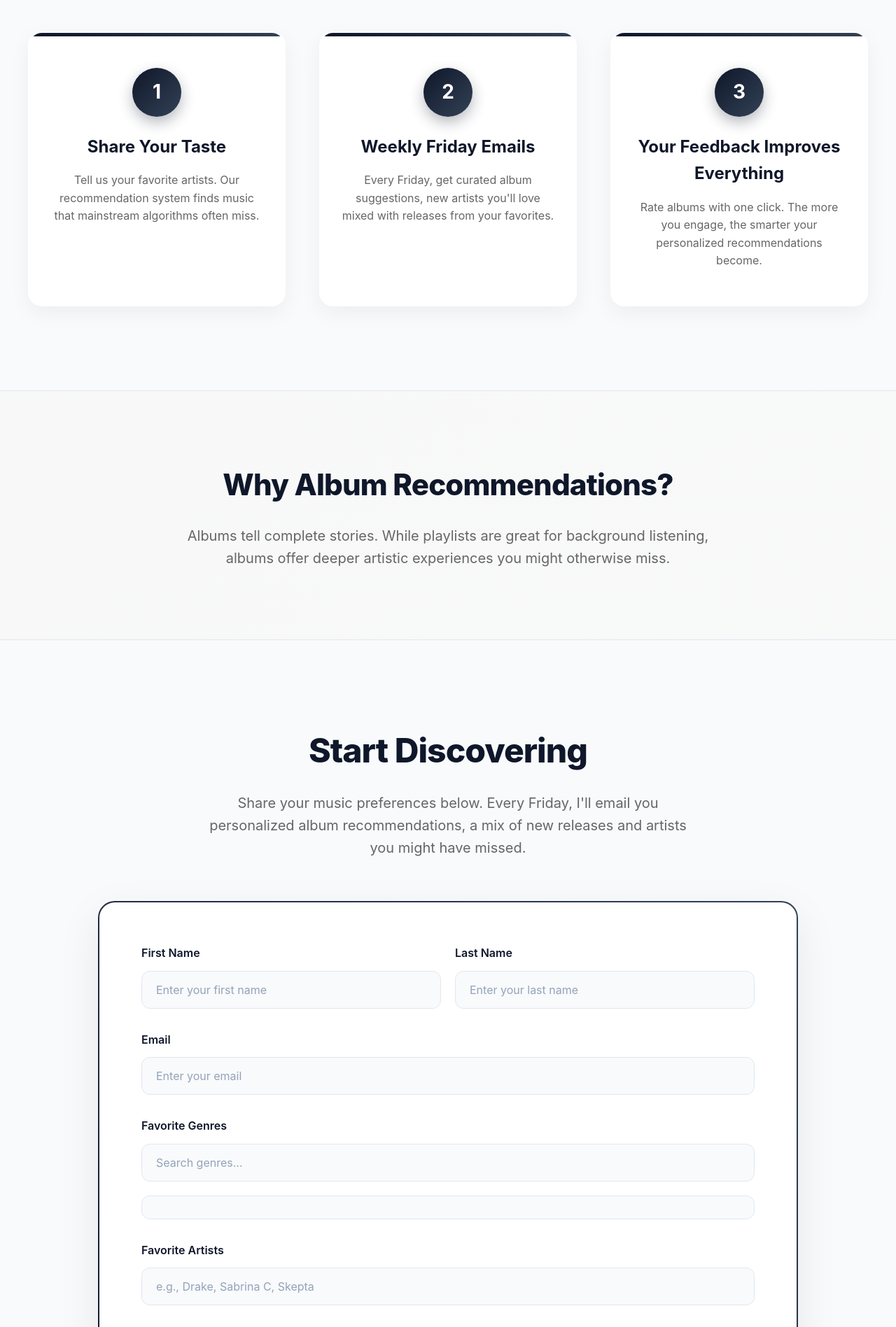
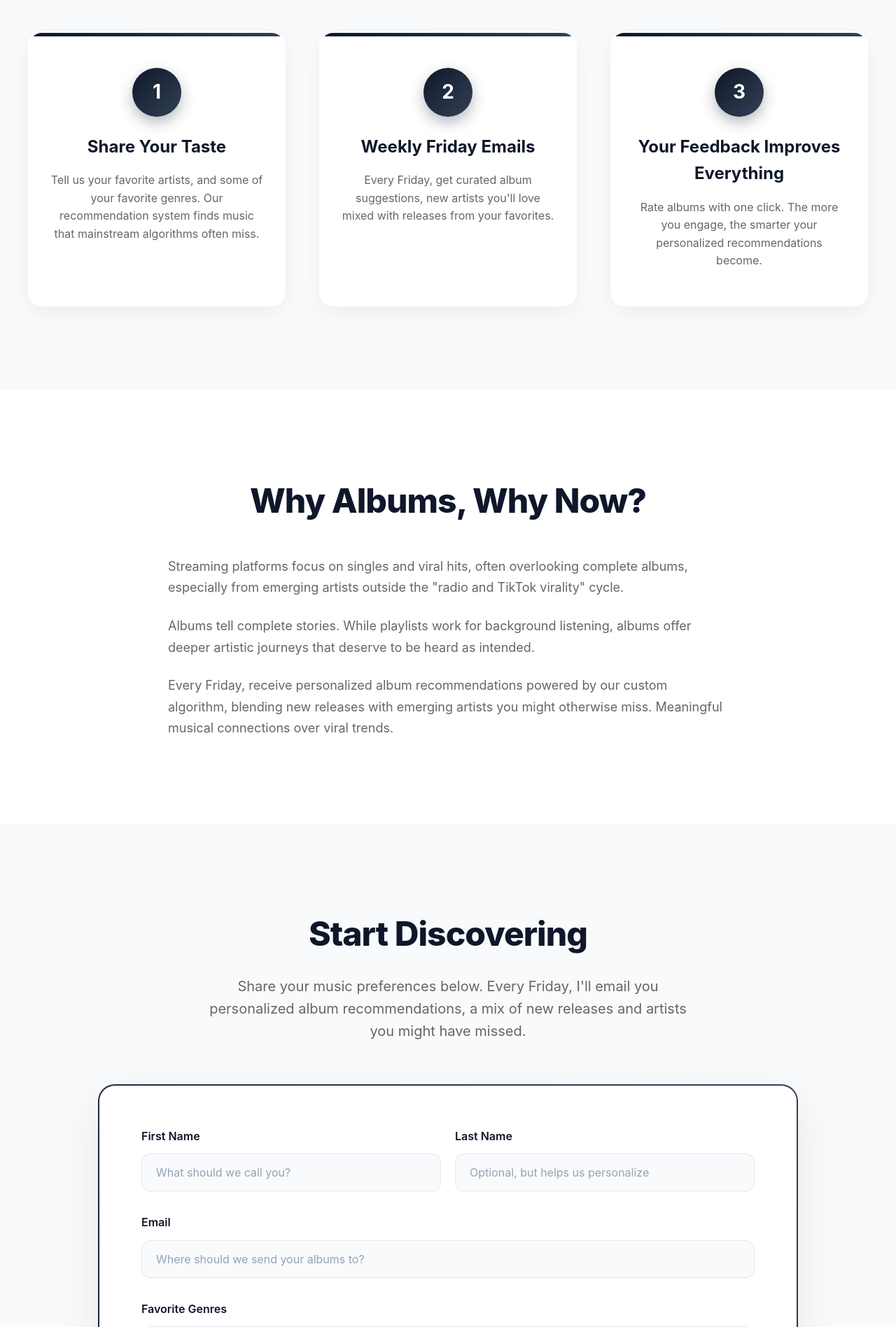
Before and after one commit to Nathanialc25/blurryblus-platform, a Flask app: page / in a window 1280 px wide. Shown: the part 1148-3045 px from the top of the page at 70% size. Run offline with Flask 3, Linux system fonts and the light colour scheme; data that the repository does not hold is empty; some libraries are stand-ins or nearby versions.

```diff
--- a/apps/user-form-app/templates/index.html
+++ b/apps/user-form-app/templates/index.html
@@ -417,49 +417,40 @@
             font-size: 16px;
         }
 
-        /* Feature Highlight */
-        .feature-highlight {
-            padding: 100px 40px;
+        /* Philosophy Section */
+        .philosophy {
+            padding: 120px 40px;
             background: #ffffff;
-            text-align: center;
-            position: relative;
-            overflow: hidden;
-            border-top: 1px solid #e2e8f0;
-            border-bottom: 1px solid #e2e8f0;
         }
 
-        .feature-highlight::before {
-            content: '';
-            position: absolute;
-            top: 0;
-            left: 0;
-            right: 0;
-            bottom: 0;
-            background: linear-gradient(135deg, rgba(15, 23, 42, 0.03) 0%, rgba(51, 65, 85, 0.03) 100%);
-            z-index: 1;
+        .philosophy-container {
+            max-width: 800px;
+            margin: 0 auto;
         }
 
-        .highlight-container {
-            max-width: 800px;
-            margin: 0 auto;
-            position: relative;
-            z-index: 2;
-        }
-
-        .feature-highlight h3 {
-            font-size: 42px;
-            margin-bottom: 24px;
+        .philosophy h2 {
+            font-size: 48px;
+            margin-bottom: 40px;
             color: var(--dark-blue);
             font-weight: 800;
             letter-spacing: -0.02em;
+            text-align: center;
         }
 
-        .feature-highlight p {
-            font-size: 20px;
-            color: #666;
-            line-height: 1.6;
+        .philosophy-content {
+            text-align: left;
         }
 
+        .philosophy-text p {
+            font-size: 18px;
+            line-height: 1.7;
+            margin-bottom: 24px;
+            color: #666;
+        }
+
+        .philosophy-text p:last-child {
+            margin-bottom: 0;
+        }
         /* Signup Section - FIXED FORM */
         .signup-section {
             padding: 120px 40px;
@@ -874,7 +865,7 @@
                 <div class="step">
                     <div class="step-number">1</div>
                     <h3>Share Your Taste</h3>
-                    <p>Tell us your favorite artists. Our recommendation system finds music that mainstream algorithms often miss.</p>
+                    <p>Tell us your favorite artists, and some of your favorite genres. Our recommendation system finds music that mainstream algorithms often miss.</p>
                 </div>
                 <div class="step">
                     <div class="step-number">2</div>
@@ -891,10 +882,18 @@
     </section>
 
     <!-- Feature Highlight -->
-    <section class="feature-highlight fade-in">
-        <div class="highlight-container">
-            <h3>Why Album Recommendations?</h3>
-            <p>Albums tell complete stories. While playlists are great for background listening, albums offer deeper artistic experiences you might otherwise miss.</p>
+    <section class="philosophy fade-in">
+        <div class="philosophy-container">
+            <h2>Why Albums, Why Now?</h2>
+            <div class="philosophy-content">
+                <div class="philosophy-text">
+                <p>Streaming platforms focus on singles and viral hits, often overlooking complete albums, especially from emerging artists outside the "radio and TikTok virality" cycle.</p>
+
+                <p>Albums tell complete stories. While playlists work for background listening, albums offer deeper artistic journeys that deserve to be heard as intended.</p>
+
+                <p>Every Friday, receive personalized album recommendations powered by our custom algorithm, blending new releases with emerging artists you might otherwise miss. Meaningful musical connections over viral trends.</p>
+                </div>
+            </div>
         </div>
     </section>
 
@@ -908,17 +907,17 @@
                 <div class="name-fields">
                     <div class="form-group">
                         <label for="first_name">First Name</label>
-                        <input type="text" id="first_name" name="first_name" placeholder="Enter your first name" required>
+                        <input type="text" id="first_name" name="first_name" placeholder="What should we call you?" required>
                     </div>
                     <div class="form-group">
                         <label for="last_name">Last Name</label>
-                        <input type="text" id="last_name" name="last_name" placeholder="Enter your last name" required>
+                        <input type="text" id="last_name" name="last_name" placeholder="Optional, but helps us personalize" >
                     </div>
                 </div>
 
                 <div class="form-group">
                     <label for="email">Email</label>
-                    <input type="email" id="email" name="email" placeholder="Enter your email" required>
+                    <input type="email" id="email" name="email" placeholder="Where should we send your albums to?" required>
                 </div>
 
                 <div class="form-group">
@@ -935,7 +934,7 @@
                 </div>
 
                 <div class="form-group">
-                    <label for="favorite_artist">Favorite Artists</label>
+                    <label for="favorite_artist">Favorite Artists (Give 3-5 of your favorite artists)</label>
                     <input type="text" id="favorite_artist" name="favorite_artist" placeholder="e.g., Drake, Sabrina C, Skepta" required>
                 </div>
 
```
